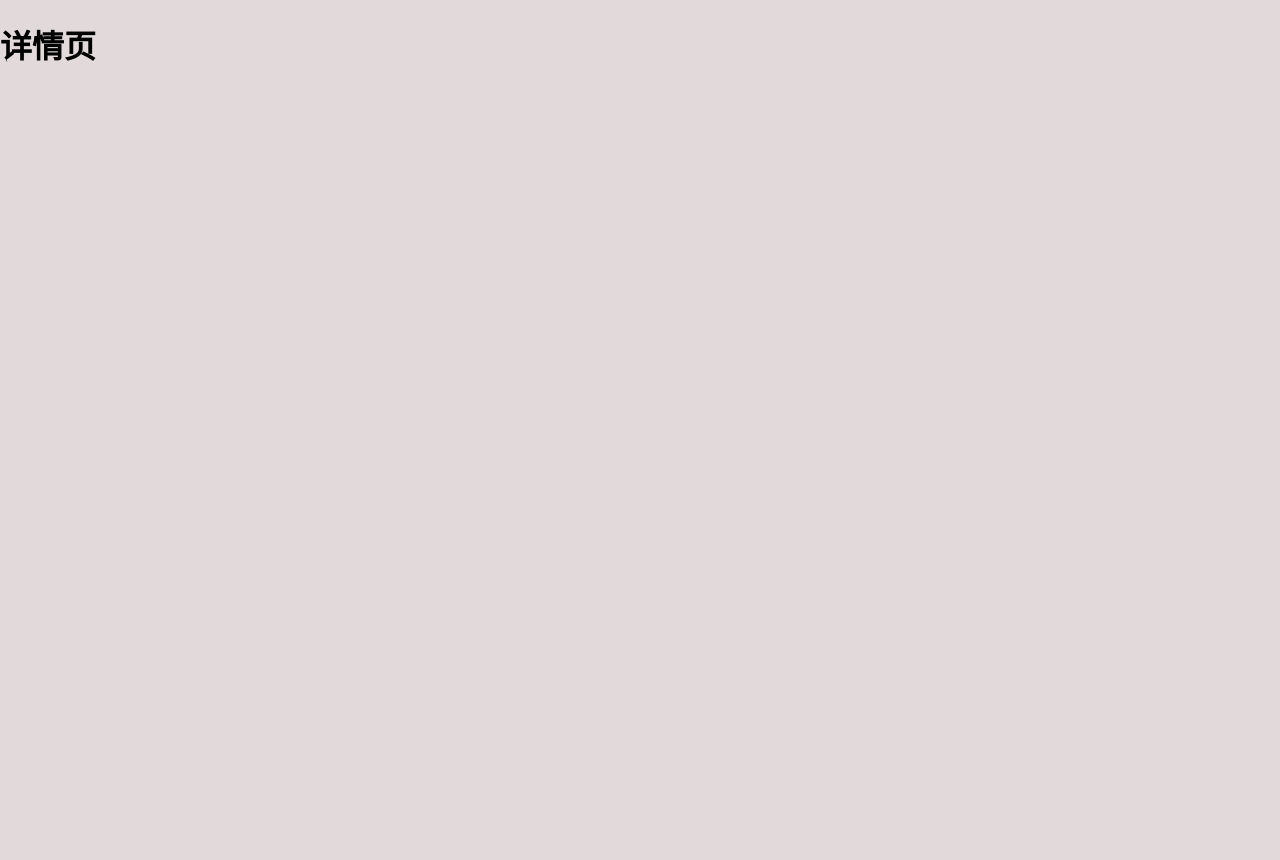
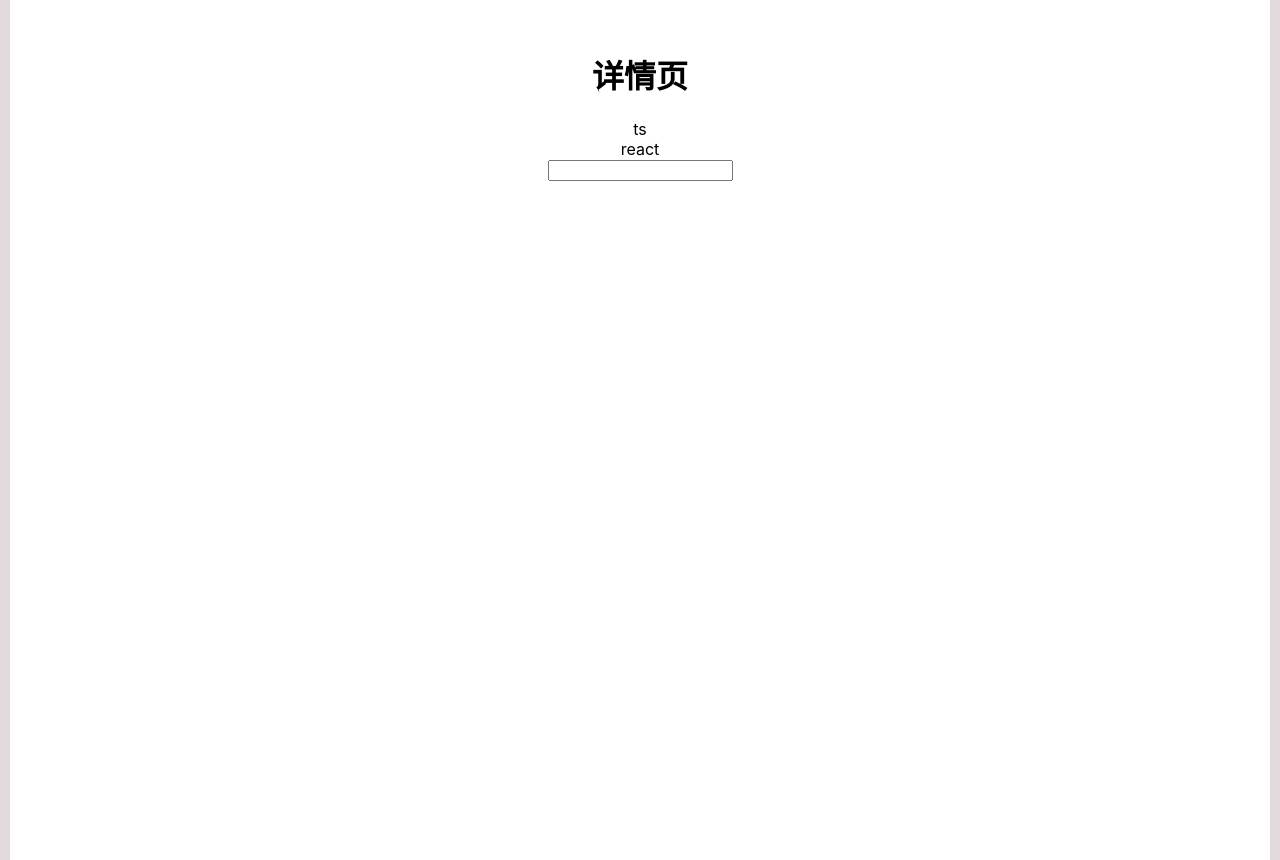
Before and after one commit to guimeisang/css-flex-tools, a React (Create React App) app: page /detail in a window 1280 px wide. Before the commit the page ends 800 px from the top, so only its background shows below. Built offline with nearby package versions, Linux system fonts and the light colour scheme.

Commit message:
add: react ts mobx

```diff
--- a/src/App.css
+++ b/src/App.css
@@ -1,3 +1,12 @@
 body {
   background: rgb(226, 218, 218);
 }
+
+#root {
+  width: 1200px;
+  height: 100vh;
+  margin: 0 auto;
+  background: #fff;
+  text-align: center;
+  padding: 30px;
+}
--- /dev/null
+++ b/src/views/Detail/components/hello.tsx
@@ -0,0 +1,13 @@
+import React from 'react'
+
+const Hello: React.FunctionComponent<{ compiler: string; framework: string }> =
+  (props) => {
+    return (
+      <>
+        <div>{props.compiler}</div>
+        <div>{props.framework}</div>
+      </>
+    )
+  }
+
+export default Hello
--- /dev/null
+++ b/src/views/Detail/components/input.tsx
@@ -0,0 +1,22 @@
+import { observable, action } from 'mobx'
+import React from 'react'
+import { observer } from 'mobx-react'
+
+export class InputState {
+  @observable
+  value: string = ''
+
+  @action
+  onChange(newValue: string) {
+    this.value = newValue
+  }
+}
+
+export const Input: React.FC<{ state: InputState }> = observer(({ state }) => {
+  return (
+    <input
+      value={state.value}
+      onChange={(e) => state.onChange(e.target.value)}
+    />
+  )
+})
--- a/src/views/Detail/index.tsx
+++ b/src/views/Detail/index.tsx
@@ -1,7 +1,13 @@
-const Detail = (): any => {
+import * as React from 'react'
+import Hello from './components/hello'
+import { Input } from './components/input'
+
+const Detail: React.FunctionComponent = (props) => {
   return (
     <>
       <h1>详情页</h1>
+      <Hello compiler="ts" framework="react" />
+      <Input state="" />
     </>
   )
 }
--- a/src/views/Home/index.tsx
+++ b/src/views/Home/index.tsx
@@ -3,16 +3,7 @@ import FlexCore from './components/FlexCore/index'
 const Home = (): any => {
   return (
     <>
-      <div
-        style={{
-          width: '1200px',
-          height: '100vh',
-          margin: '0 auto',
-          background: '#fff',
-          textAlign: 'center',
-          padding: '30px',
-        }}
-      >
+      <div>
         <h1>Flex tools</h1>
         <FlexCore />
       </div>
--- a/tsconfig.json
+++ b/tsconfig.json
@@ -17,6 +17,7 @@
     "moduleResolution": "node",
     "resolveJsonModule": true,
     "isolatedModules": true,
+    "experimentalDecorators": true,
     "noEmit": true,
     "jsx": "react-jsx"
   },
```
Also changed, not shown: 1 other file (tests, documents, lock files or other folders).
